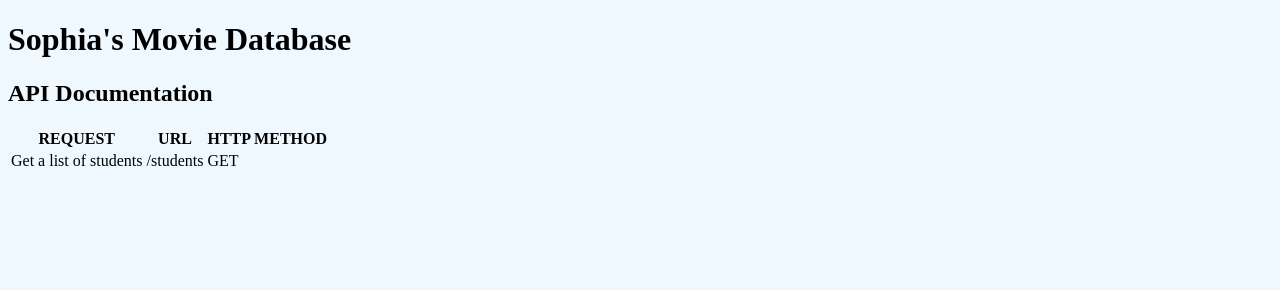
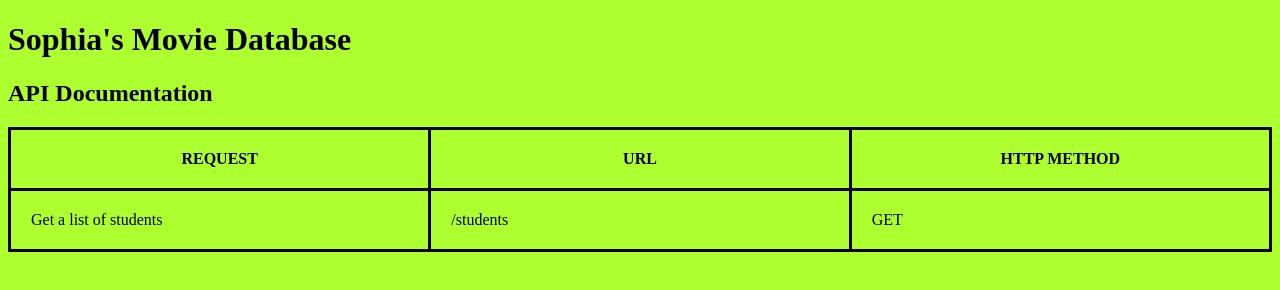
Before and after one commit to sophiabanda/movie_api, a website: page public/documentation.html in a window 1280 px wide. Drawn offline with Linux system fonts and the light colour scheme.

Commit message:
added css to table in docs

```diff
--- a/css/styles.css
+++ b/css/styles.css
@@ -1,7 +1,32 @@
 body {
-    background-color: aliceblue;
+    background-color: greenyellow;
 }
 
-table, th, td {
-    border-style: solid 5px;
-}
+table {
+    table-layout: fixed;
+    width: 100%;
+    border-collapse: collapse;
+    border: 3px solid black;
+  }
+
+  thead th:nth-child(1) {
+    width: 30%;
+  }
+
+  thead th:nth-child(2) {
+    width: 20%;
+  }
+
+  thead th:nth-child(3) {
+    width: 15%;
+  }
+
+  thead th:nth-child(4) {
+    width: 35%;
+  }
+
+  th,
+  td {
+    padding: 20px;
+    border: solid black;
+  }
--- a/public/documentation.html
+++ b/public/documentation.html
@@ -10,7 +10,8 @@
 <body>
     <h1>Sophia's Movie Database</h1>
     <h2>API Documentation</h2>
-    <table>
+    <div class="table">
+        <table class="table">
             <tr>
                 <th>REQUEST</th>
                 <th>URL</th>
@@ -22,5 +23,6 @@
                 <td>GET</td>
             </tr>
         </table>
+    </div>
 </body>
 </html>
```
Lines whose indentation alone changed are shown as unchanged.
